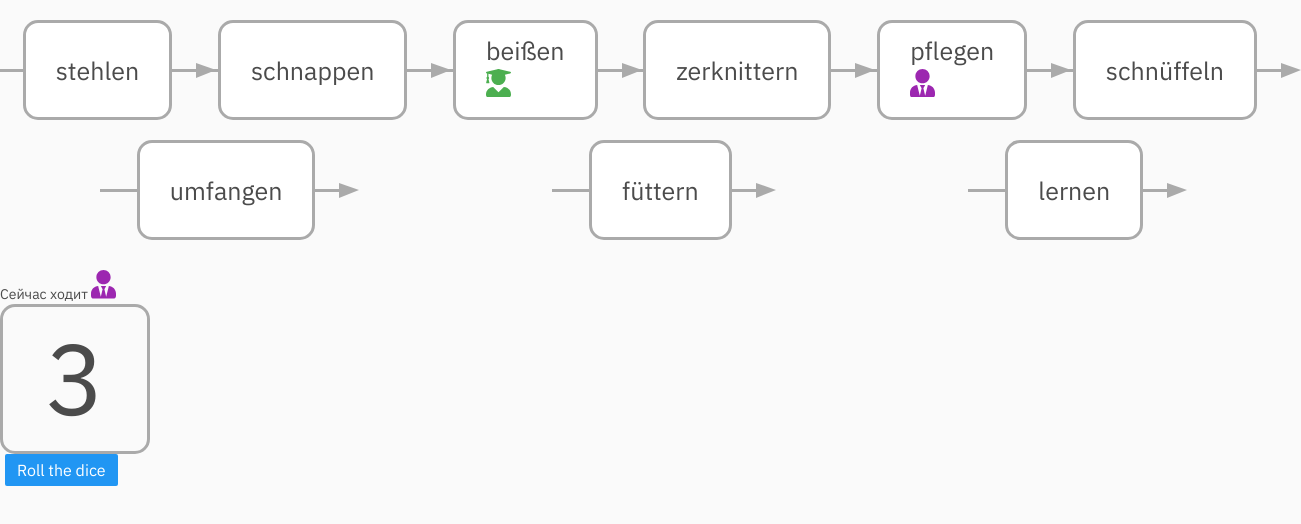
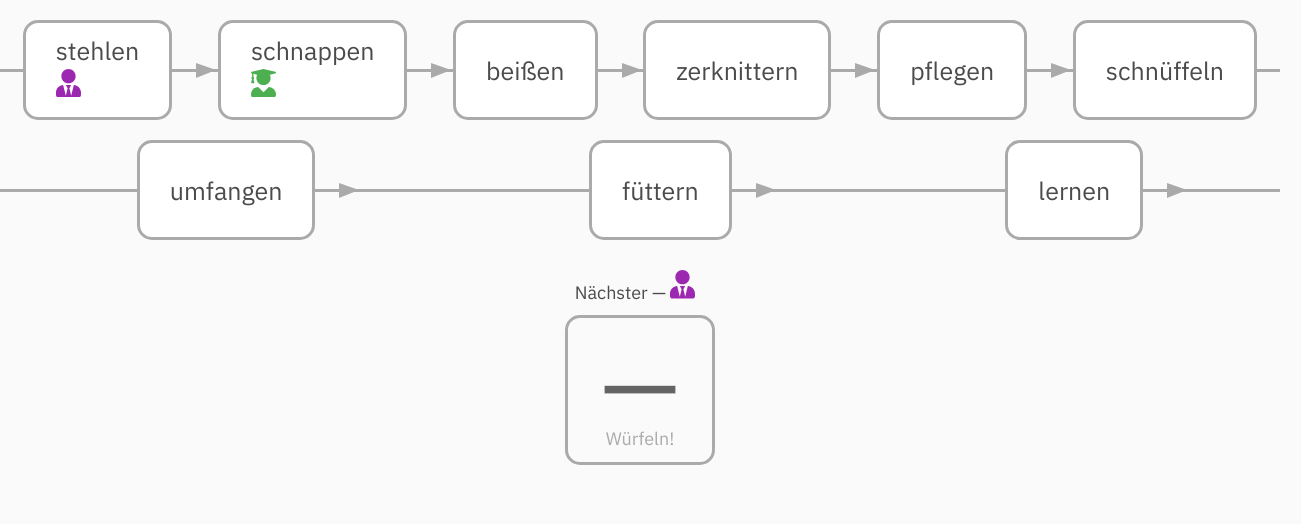
Before and after one commit to alex-mos/mospan_pro_frontend, a Vue app: page /projects/zaubern in a window 1280 px wide. Shown: the top 524 px of the page, 1301 px wide, since content can reach past the window. Built offline with nearby package versions, Linux system fonts and the light colour scheme; no server answers; a web font is replaced by a local one; what vue-toasted would draw is missing.

Commit message:
zaubern game page alpha

```diff
--- a/src/components/projects/zaubern/Cell.vue
+++ b/src/components/projects/zaubern/Cell.vue
@@ -58,11 +58,11 @@ export default {
   &:before
     display block
     position absolute
-    left -40px
+    left -240px
     top 49%
     content ''
     border-top 3px solid rgb(170, 170, 170)
-    width calc(100% + 80px)
+    width calc(100% + 580px)
     z-index -10
 
   &:after
@@ -100,7 +100,7 @@ export default {
 
 @keyframes coming
   from
-    transform translateX(-150px)
+    transform translateX(-100px)
     opacity 0
   to
     transform translateX(0)
@@ -110,6 +110,6 @@ export default {
   from
     transform translateX(0)
   to
-    transform translateX(150px)
+    transform translateX(100px)
     opacity 0
 </style>
--- a/src/components/projects/zaubern/Dice.vue
+++ b/src/components/projects/zaubern/Dice.vue
@@ -1,6 +1,12 @@
 <template>
-  <div class="dice">
+  <div
+    class="dice"
+    @click="$emit('click')">
     {{ $store.state.diceValue }}
+
+    <div class="hint">
+      Würfeln!
+    </div>
   </div>
 </template>
 
@@ -12,10 +18,25 @@ export default {
 
 <style lang="stylus" scoped>
 .dice
+  position relative
+  display inline-block
   height 150px
   width 150px
+  line-height 1.3
   text-align center
+  color rgb(100, 100, 100)
   font-size 100px
   border 3px solid rgb(170, 170, 170)
   border-radius 15px
+  cursor pointer
+  transition background-color 200ms linear
+
+  &:hover
+    background-color rgb(240, 240, 240)
+
+.hint
+  position relative
+  top -1.2em
+  color rgb(170, 170, 170)
+  font-size 18px
 </style>
--- a/src/components/projects/zaubern/Field.vue
+++ b/src/components/projects/zaubern/Field.vue
@@ -9,7 +9,6 @@
     </cell>
 
   </div>
-
 </template>
 
 <script>
@@ -30,4 +29,5 @@ export default {
     flex-wrap wrap
     justify-content space-around
     margin-bottom 30px
+    overflow hidden
 </style>
--- a/src/pages/projects/Zaubern.vue
+++ b/src/pages/projects/Zaubern.vue
@@ -1,18 +1,16 @@
 <template>
   <div>
-    <field />
+    <field/>
 
-    Сейчас ходит
-    <player-icon
-      :id="$store.state.activePlayer" />
+    <div class="text-center">
+      <div class="info">
+        Nächster —
+        <player-icon :id="$store.state.activePlayer"/>
+      </div>
 
-    <dice />
-
-    <Button
-      primary
-      @click="$store.dispatch('rollTheDice')">
-      Roll the dice
-    </Button>
+      <dice
+        @click="$store.dispatch('rollTheDice')"/>
+    </div>
   </div>
 </template>
 
@@ -20,7 +18,6 @@
 import Field from '@/components/projects/zaubern/Field.vue'
 import PlayerIcon from '@/components/projects/zaubern/PlayerIcon.vue'
 import Dice from '@/components/projects/zaubern/Dice.vue'
-import Button from '@/components/ui/Button.vue'
 
 export default {
   name: 'zaubern',
@@ -28,12 +25,13 @@ export default {
   components: {
     Field,
     PlayerIcon,
-    Dice,
-    Button
+    Dice
   }
 }
 </script>
 
 <style lang="stylus" scoped>
-
+.info
+  margin-bottom 10px
+  font-size 18px
 </style>
--- a/src/store.js
+++ b/src/store.js
@@ -17,24 +17,19 @@ export default new Vuex.Store({
       'füttern',
       'lernen'
     ],
-
     // Массив с позициями игроков на клетках.
     // Игрок с индексом 0 — преподаватель.
-    playersPositions: [
-      4,
-      2
-    ],
-
+    playersPositions: [0, 1],
     activePlayer: 0,
-
+    // activeWord: 'Würfeln!',
+    // Цвета иконок игроков
     colors: [
       '#9c27b0',
       '#4caf50',
       '#ff9800',
       '#3f51b5'
     ],
-
-    diceValue: 3
+    diceValue: '—'
   },
 
   getters: {
@@ -59,7 +54,15 @@ export default new Vuex.Store({
 
     SET_ACTIVE_PLAYER (state, activePlayer) {
       state.activePlayer = activePlayer
-    }
+    },
+
+    SET_DICE_VALUE (state, value) {
+      state.diceValue = value
+    },
+
+    // SET_ACTIVE_WORD (state) {
+    //   state.activeWord = state.words[state.playersPositions[state.activePlayer]]
+    // }
   },
 
   actions: {
@@ -67,7 +70,7 @@ export default new Vuex.Store({
     movePlayer ({ commit, state }, steps) {
       let currentPosition = state.playersPositions[state.activePlayer]
       currentPosition += steps
-      if (currentPosition > state.words.length) {
+      if (currentPosition >= state.words.length) {
         currentPosition -= state.words.length
       }
       commit('SET_PLAYER_POSITION', currentPosition)
@@ -79,8 +82,12 @@ export default new Vuex.Store({
       commit('SET_ACTIVE_PLAYER', nextActivePlayer)
     },
 
+    // Сгенерировать новое значение кубика
     rollTheDice ({ commit, state, dispatch }) {
+      let newDiceValue = Math.floor(Math.random() * (6 - 1 + 1)) + 1
+      commit('SET_DICE_VALUE', newDiceValue)
       dispatch('movePlayer', state.diceValue)
+      // commit('SET_ACTIVE_WORD')
       dispatch('setNextActivePlayer')
     }
   }
```
